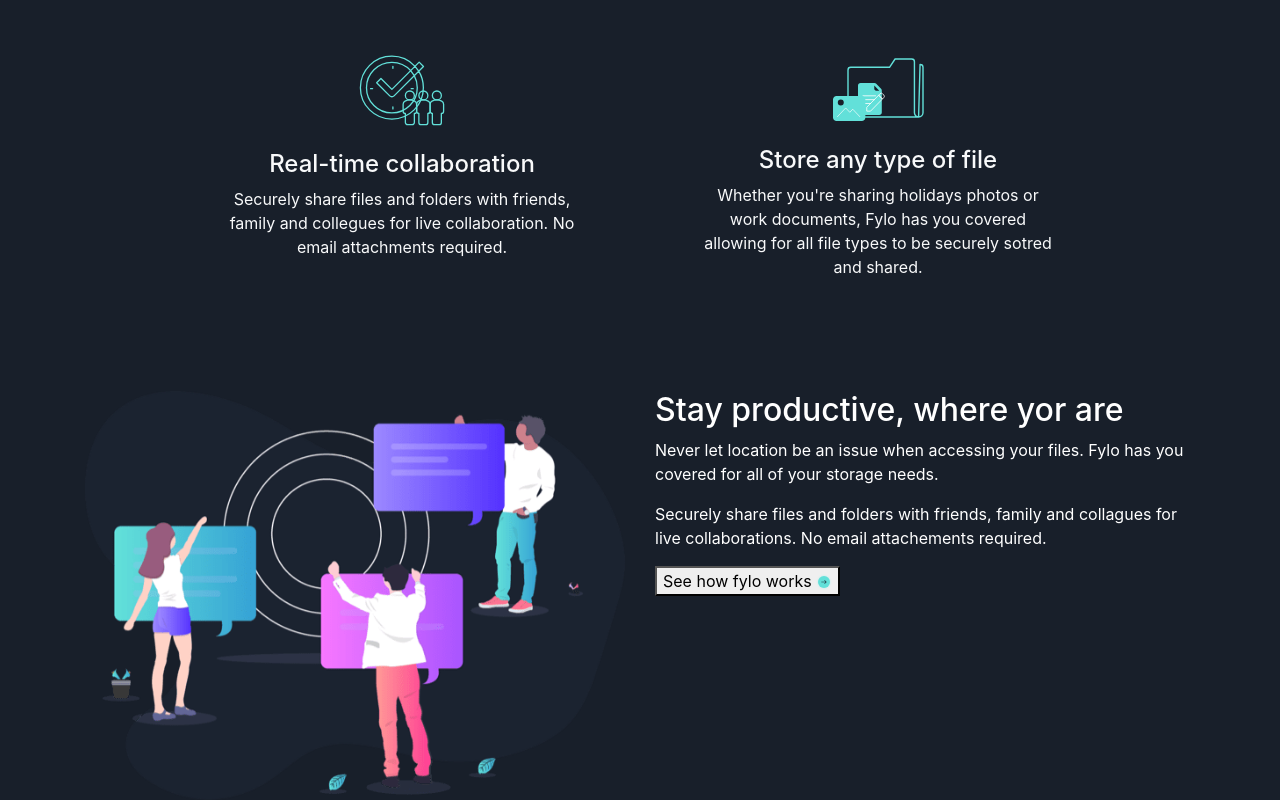
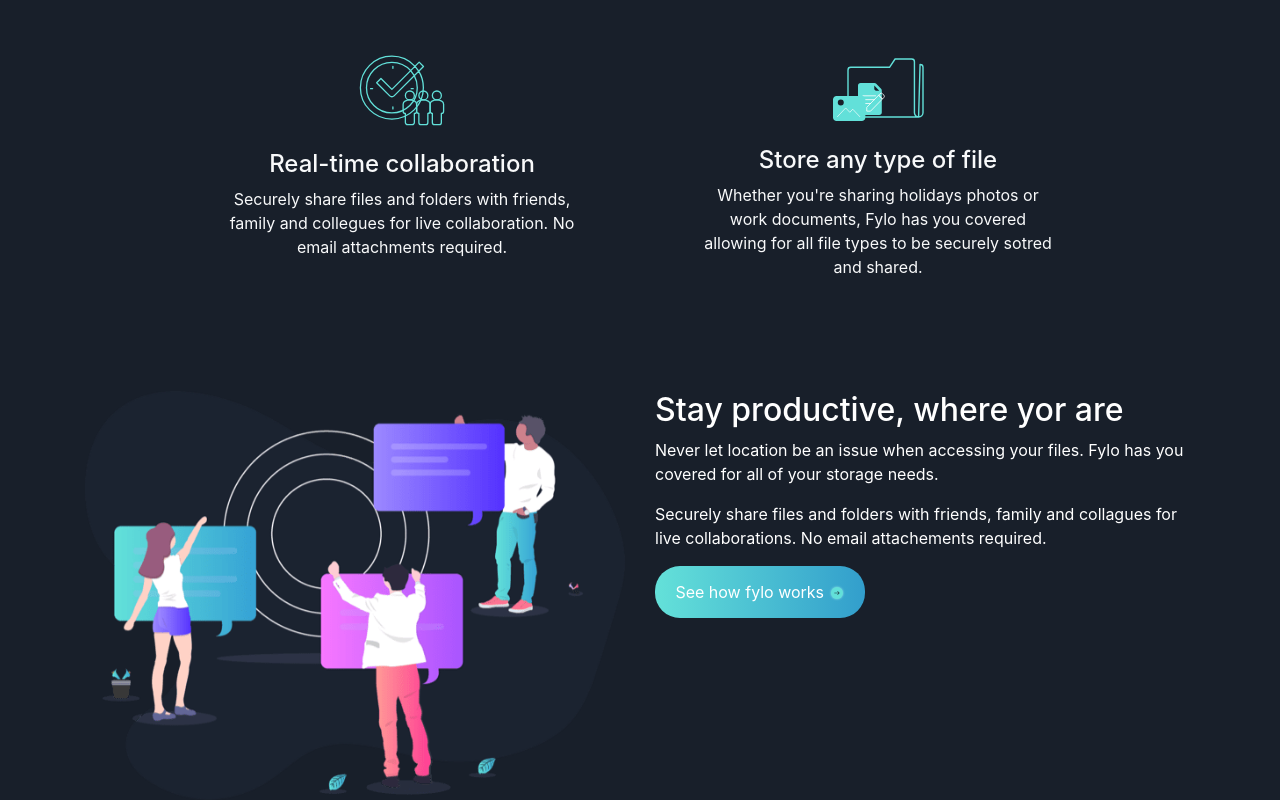
Before and after one commit to franjorub/fylo, a React (Create React App) app: page / in a window 1280 px wide. Shown: the part 1265-2065 px from the top of the page. Built offline with nearby package versions, Linux system fonts and the light colour scheme.

Commit message:
added button

```diff
--- a/src/components/Team.jsx
+++ b/src/components/Team.jsx
@@ -19,7 +19,7 @@
               Securely share files and folders with friends, family and
               collagues for live collaborations. No email attachements required.
             </p>
-            <button type="button">
+            <button type="button" className="button">
               See how fylo works <img src={arrow} alt="arrow" />
             </button>
           </div>
--- /dev/null
+++ b/src/sass/_button.scss
@@ -0,0 +1,9 @@
+.button {
+  display: inline-block;
+  width: 210px;
+  border-radius: 25px;
+  color: white;
+  border: none;
+  padding: 14px;
+  @extend %background;
+}
--- a/src/sass/_intro.scss
+++ b/src/sass/_intro.scss
@@ -1,15 +1,8 @@
+@import "button";
+
 #intro {
   background-image: url("../images/bg-curvy-desktop.svg");
   background-repeat: no-repeat;
   background-position: bottom;
   background-size: contain;
-  .button {
-    display: inline-block;
-    width: 210px;
-    border-radius: 25px;
-    color: white;
-    border: none;
-    padding: 14px;
-    @extend %background;
-  }
 }
--- a/src/sass/_team.scss
+++ b/src/sass/_team.scss
@@ -1,3 +1,5 @@
+@import "button";
+
 #team {
   @extend %background-sections;
 }
```
